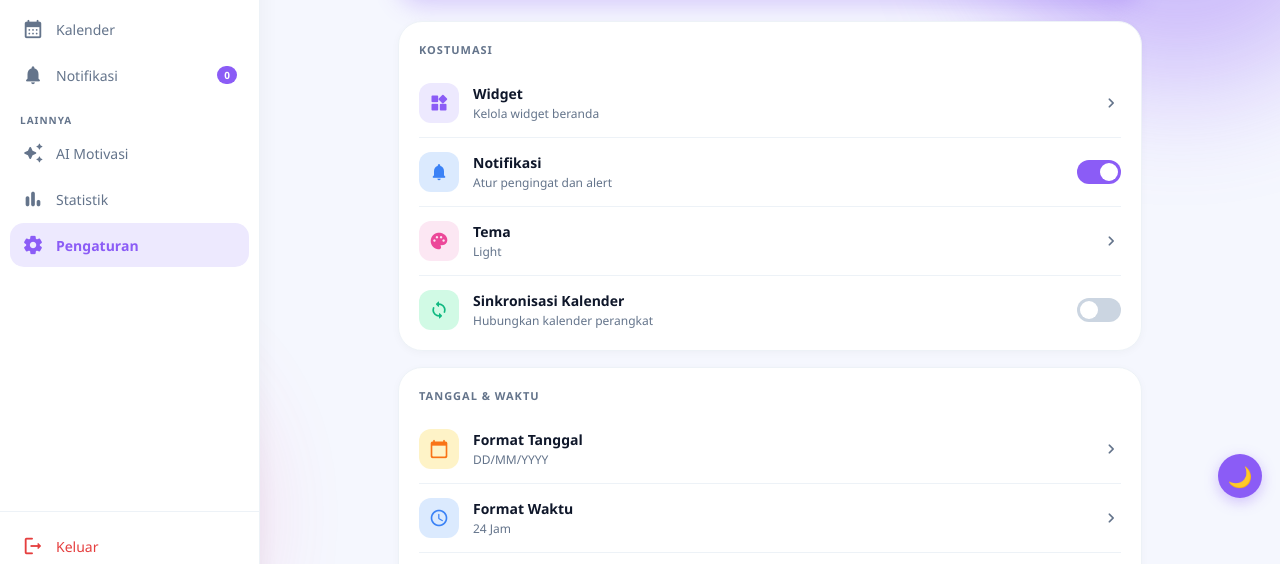
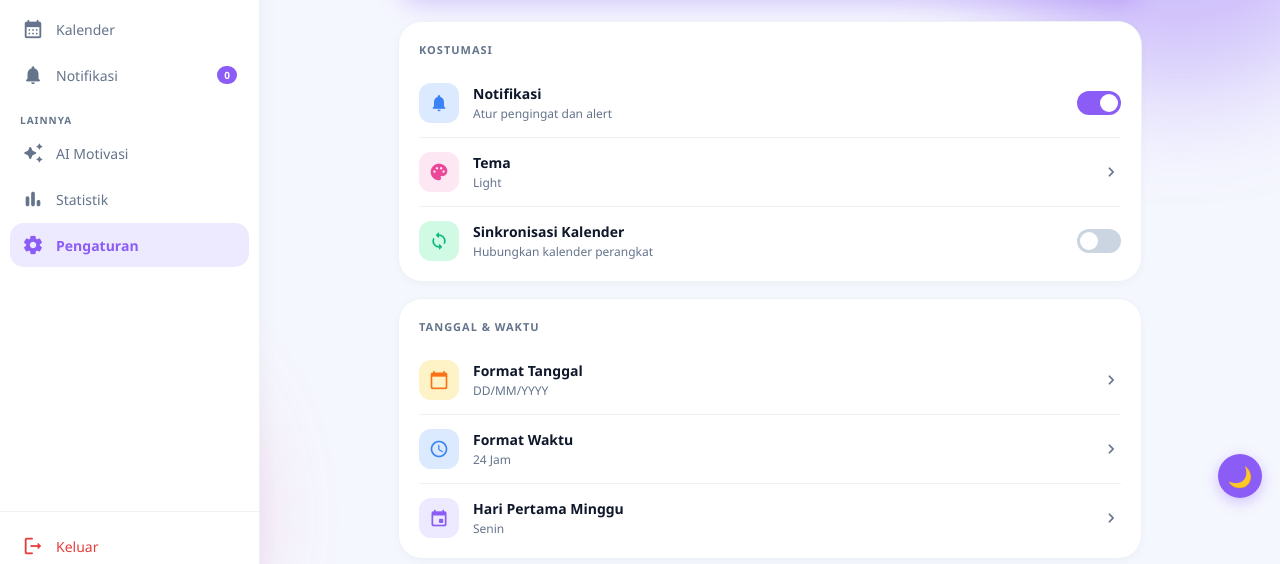
Before and after one commit to alyaveira/remindU, a plain HTML site: page frontend/settings.html in a window 1280 px wide. Shown: the part 214-778 px from the top of the page. Drawn offline with Linux system fonts and the light colour scheme; sample sign-in values are in the browser's storage.

Commit message:
update salwa

```diff
--- a/frontend/settings.html
+++ b/frontend/settings.html
@@ -262,16 +262,7 @@
             </div>
             <div class="settings-section">
                 <div class="settings-section-title">Kostumasi</div>
-                <div class="settings-item" id="widgetSetting">
-                    <div class="settings-item-left">
-                        <div class="settings-item-icon purple"><i class="material-icons-round">widgets</i></div>
-                        <div class="settings-item-text">
-                            <div class="settings-item-title">Widget</div>
-                            <div class="settings-item-sub">Kelola widget beranda</div>
-                        </div>
-                    </div>
-                    <div class="settings-item-right"><i class="material-icons-round">chevron_right</i></div>
-                </div>
+
                 <div class="settings-item" id="notifSetting">
                     <div class="settings-item-left">
                         <div class="settings-item-icon blue"><i class="material-icons-round">notifications</i></div>
@@ -532,7 +523,7 @@
     setupModal('timeFmtModal', 'timeFmtSetting', 'timeFmtLabel', 'timeFmtCancel', 'timeFmtSave', 'remindu_timefmt');
     setupModal('firstDayModal', 'firstDaySetting', 'firstDayLabel', 'firstDayCancel', 'firstDaySave', 'remindu_firstday');
 
-    document.getElementById('widgetSetting').addEventListener('click', () => alert('Fitur widget akan segera hadir.'));
+
     document.getElementById('aiSetting').addEventListener('click', () => window.location.href = 'ai-motivation.html');
 })();
 </script>
```
